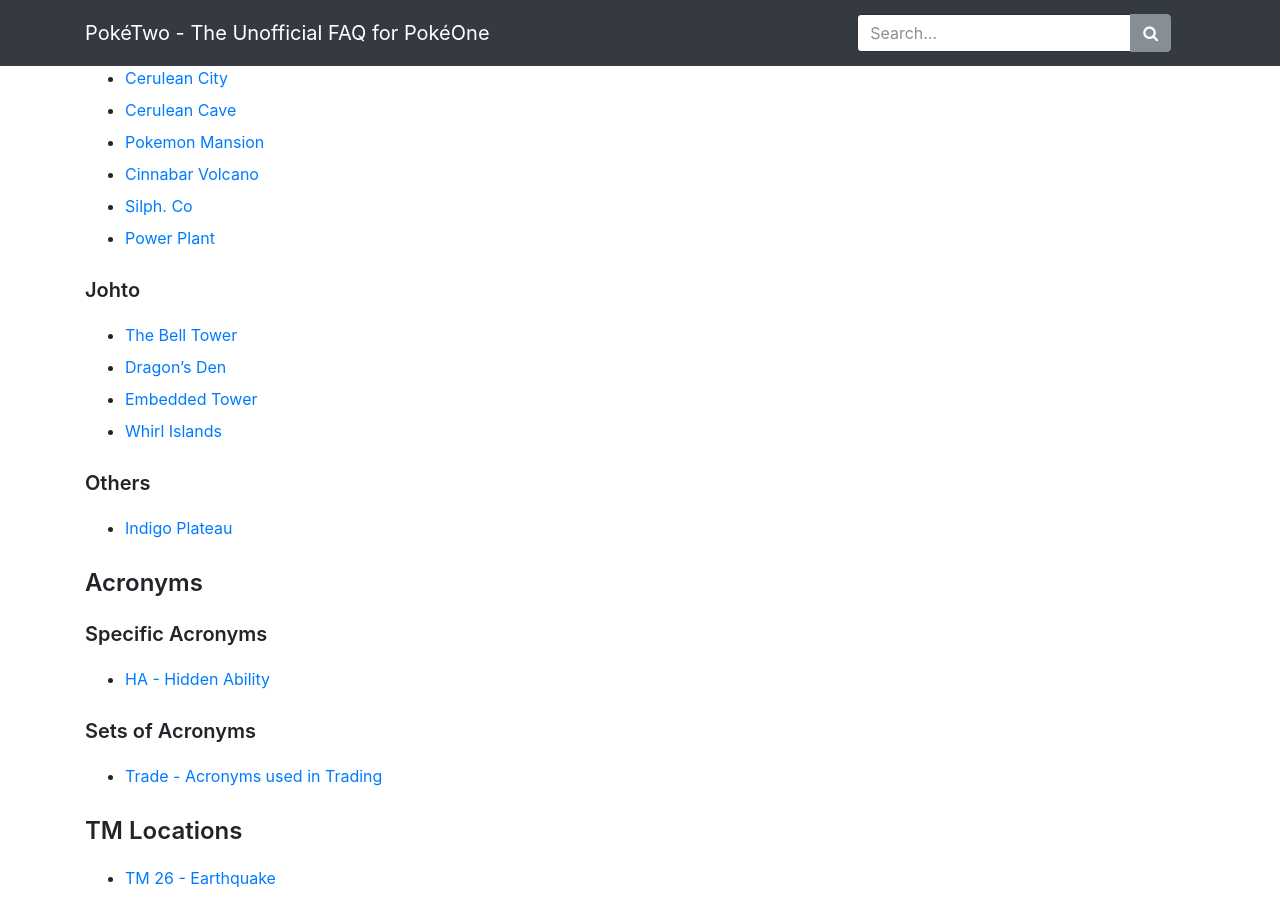
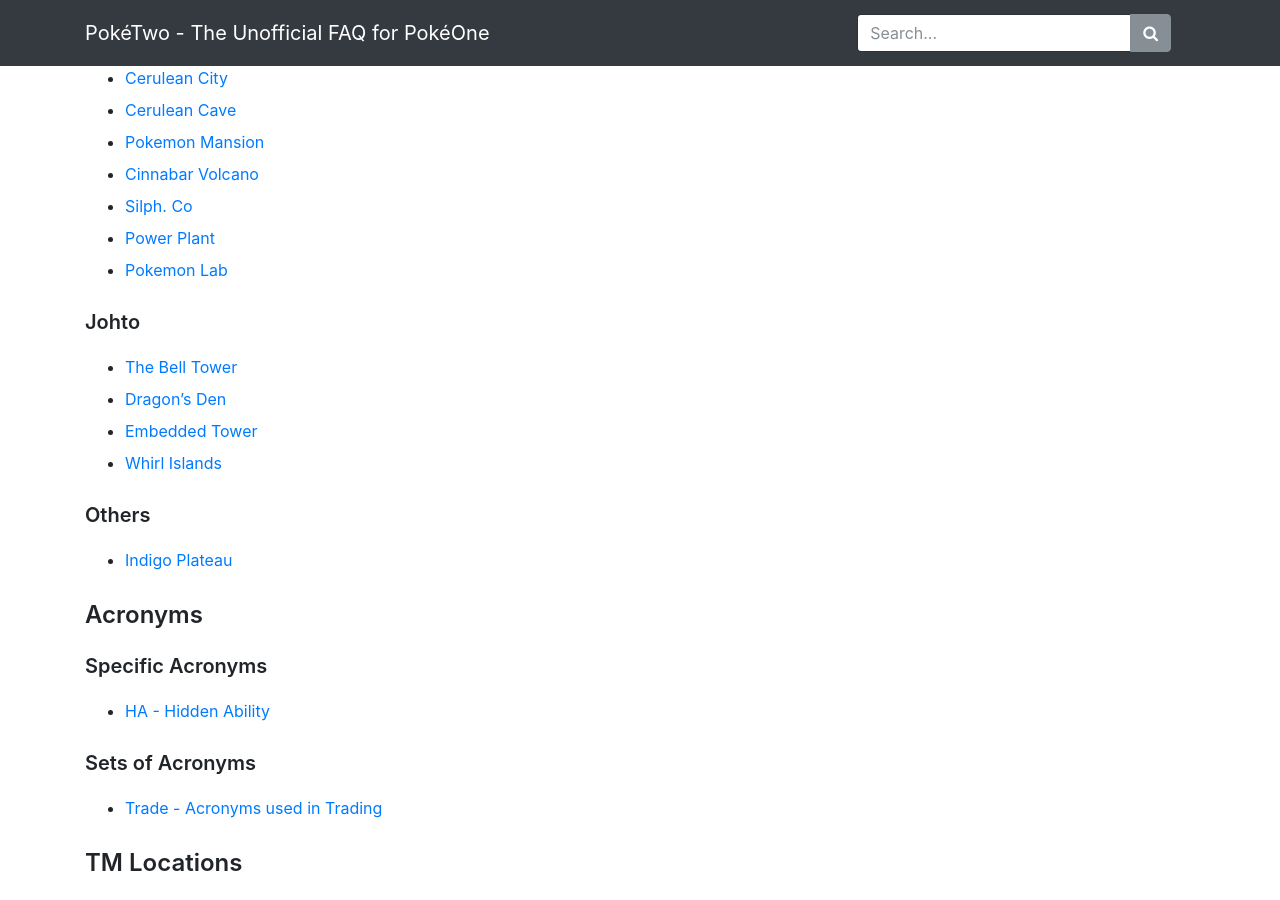
Before and after one commit to X3I/poketwo.com, a Jekyll site: the page built from index.md, in a window 1280 px wide and 900 px high, scrolled down 3416 px. Built offline with Jekyll 4.4.1, drawn with Linux system fonts in a browser that asks for light colours; nearby versions of some CDN libraries; our own code applies the rules of GitHub Pages for plain Markdown files.

Commit message:
Update index.md

```diff
--- a/index.md
+++ b/index.md
@@ -110,6 +110,7 @@
 * [Hidden Items](/items/hidden)
 * [Selling Items](/items/selling)
 
+
 ## IVs
 
 * [Name Colors](/ivs/colors)
@@ -130,6 +131,7 @@
 * [Cinnabar Volcano](/locations/cinnabar-volcano)
 * [Silph. Co](/locations/silph-co)
 * [Power Plant](/locations/power-plant)
+* [Pokemon Lab](/locations/pokemon-lab)
 
 ### Johto
 
```
